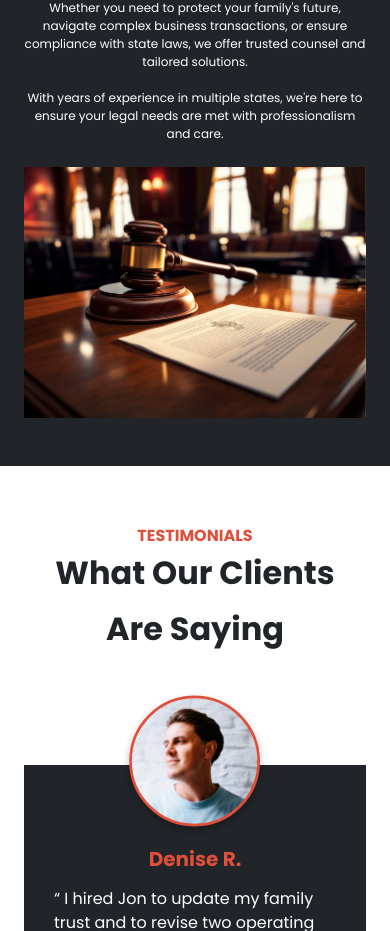
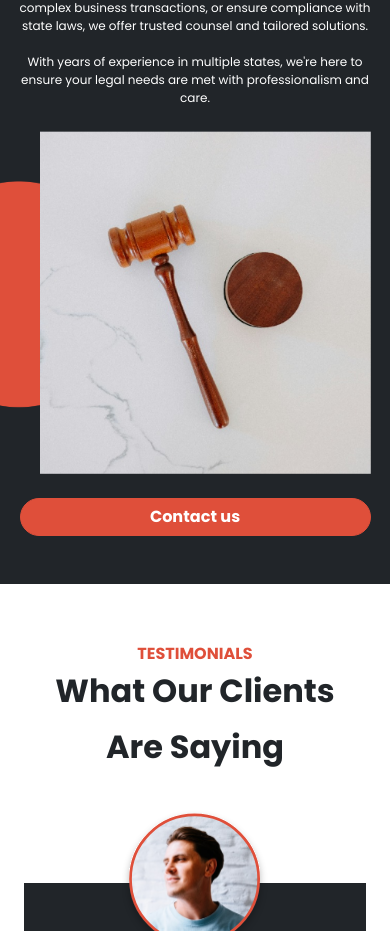
Before and after one commit to developerdeepak/digivito-jgm, a React (Create React App) app: page / in a window 390 px wide. Shown: the part 3856-4787 px from the top of the page. Built offline with nearby package versions, Linux system fonts and the light colour scheme.

Commit message:
UI: why choose us section on home page

```diff
--- a/src/components/whyChooseUs.js
+++ b/src/components/whyChooseUs.js
@@ -35,7 +35,7 @@ const BannerDisclaimer = (props) => {
 
 const BannerCTA = (props) => {
     return (
-        <Link to={props.cta.link} className="btn cta btn-outline-white rounded-pill poppins-bold">
+        <Link to={props.cta.link} className="btn cta btn-primary text-white rounded-pill poppins-bold">
             {HTMLParser.parseHTML(props.cta.text)}
         </Link>
     );
@@ -66,13 +66,13 @@ const WhyChooseUs = (props) => {
 
     return (
         <>
-            <div className={"row banner-side-by-side align-items-center justify-content-center " + (props.bannerBgClass ? props.bannerBgClass : "bg-primary")}>
+            <div className={"row banner-side-by-side why-choose-banner align-items-center justify-content-center " + (props.bannerBgClass ? props.bannerBgClass : "bg-primary")}>
                 <div className="col">
                     <div className={"row align-items-center " + (props.isBannerRight ? "justify-content-end" : "")}>
-                        <div className={"col-12 col-lg-6 banner-container d-none d-lg-block " + (props.isBannerRight ? "pe-0" : "ps-0")}>
-                            <img src={props.BannerImage} className="mw-100" alt="Ready to consult banner" />
+                        <div className={"col-12 banner-container d-none d-lg-block " + (props.isBannerRight ? "pe-0" : "ps-0")}>
+                            <img src={props.BannerImage} className="w-100 desktop-banner" alt="Ready to consult banner" />
                         </div>
-                        <div className="d-lg-none col-12 col-lg-6 d-flex align-items-center py-5 py-lg-0 text-container">
+                        <div className="d-lg-none col-12 d-flex align-items-center py-5 py-lg-0 text-container">
                             <div className="content d-flex flex-column">
                                 <div className="text-content d-flex flex-column">
                                     {bannerSubHeading}
@@ -80,15 +80,19 @@ const WhyChooseUs = (props) => {
                                     {bannerDesc}
                                     {bannerDisclaimer}
                                 </div>
-                                <img src={props.BannerImage} className="mw-100 mobile-banner" alt="Ready to consult banner" />
+                                <div className="row">
+                                    <div className="col ps-0">
+                                        <img src={props.BannerImage} className="w-100 mobile-banner" alt="Ready to consult banner" />
+                                    </div>
+                                </div>
                                 {bannerCTA}
                             </div>
                         </div>
                     </div>
                 </div>
-                <div className="col mw-1600 mx-auto d-none d-lg-block position-absolute">
+                <div className="col mw-1600 mx-auto d-none d-lg-block">
                     <div className={"row align-items-center " + (!props.isBannerRight ? "justify-content-end" : "")}>
-                        <div className="col-12 col-lg-6 d-flex align-items-center py-5 py-lg-0 text-container">
+                        <div className="col-12 d-flex align-items-center py-5 py-lg-0 text-container">
                             <div className="content d-flex flex-column">
                                 <div className="text-content d-flex flex-column">
                                     {bannerSubHeading}
--- a/src/data/data.json
+++ b/src/data/data.json
@@ -195,7 +195,11 @@
                 "subheading": "WHY CHOOSE US",
                 "isSubheadingPrimary": true,
                 "heading": "Let Our <br class='d-md-none' />Experience<br/>Be Your Guide",
-                "description": "Legal Solutions for Families and Businesses<br/><br/>At the Law Office of Jonathan Miller, we specialize in estate planning, business law, and providing personalized legal services to clients in Salt Lake City, Phoenix, and beyond.<br/><br/>Whether you need to protect your family's future, navigate complex business transactions, or ensure compliance with state laws, we offer trusted counsel and tailored solutions.<br/><br/>With years of experience in multiple states, we're here to ensure your legal needs are met with professionalism and care."
+                "description": "Legal Solutions for Families and Businesses<br/><br/>At the Law Office of Jonathan Miller, we specialize in estate planning, business law, and providing personalized legal services to clients in Salt Lake City, Phoenix, and beyond.<br/><br/>Whether you need to protect your family's future, navigate complex business transactions, or ensure compliance with state laws, we offer trusted counsel and tailored solutions.<br/><br/>With years of experience in multiple states, we're here to ensure your legal needs are met with professionalism and care.",
+                "cta": {
+                    "text": "Contact us",
+                    "link": "/contact"
+                }
             },
             "testimonials": {
                 "subheading": "TESTIMONIALS",
--- a/src/pages/Home.js
+++ b/src/pages/Home.js
@@ -2,6 +2,7 @@ import Components from "../components";
 import AppData from '../data/data.json';
 import HeroBannerImage from '../images/home-hero-banner-lg.jpg';
 import ScheduleFreeConsultationImage from '../images/schedule-free-consultation.jpg';
+import LawHammerBanner from '../images/law-hammer-banner.png';
 
 const pageSpecificData = AppData.pages.home;
 const getInTouchData = {
@@ -19,7 +20,7 @@ const Home = () => {
             <Components.TwoColumnList {...pageSpecificData.practiceAreas} />
             <Components.BannerSideBySide {...pageSpecificData.scheduleFreeConsultation} BannerImage={ScheduleFreeConsultationImage} />
             <Components.QuoteCEO />
-            <Components.WhyChooseUs {...pageSpecificData.whyChooseUs} BannerImage={ScheduleFreeConsultationImage} />
+            <Components.WhyChooseUs {...pageSpecificData.whyChooseUs} BannerImage={LawHammerBanner} />
             <Components.Testimonials {...pageSpecificData.testimonials} />
             <Components.GetInTouch {...getInTouchData} />
         </>
--- a/src/scss/partials/_components.scss
+++ b/src/scss/partials/_components.scss
@@ -7,3 +7,4 @@
 @import './components/testimonials';
 @import './components/twoColumnList';
 @import './components/twoColumnTiles';
+@import './components/whyChooseUs';
--- /dev/null
+++ b/src/scss/partials/components/_whyChooseUs.scss
@@ -0,0 +1,9 @@
+.why-choose-banner {
+    @include media-breakpoint-up(lg) {
+        padding: 80px 0;
+    }
+
+    .desktop-banner {
+        max-width: 650px;
+    }
+}
```
Also changed, not shown: src/images/law-hammer-banner.png (added).
